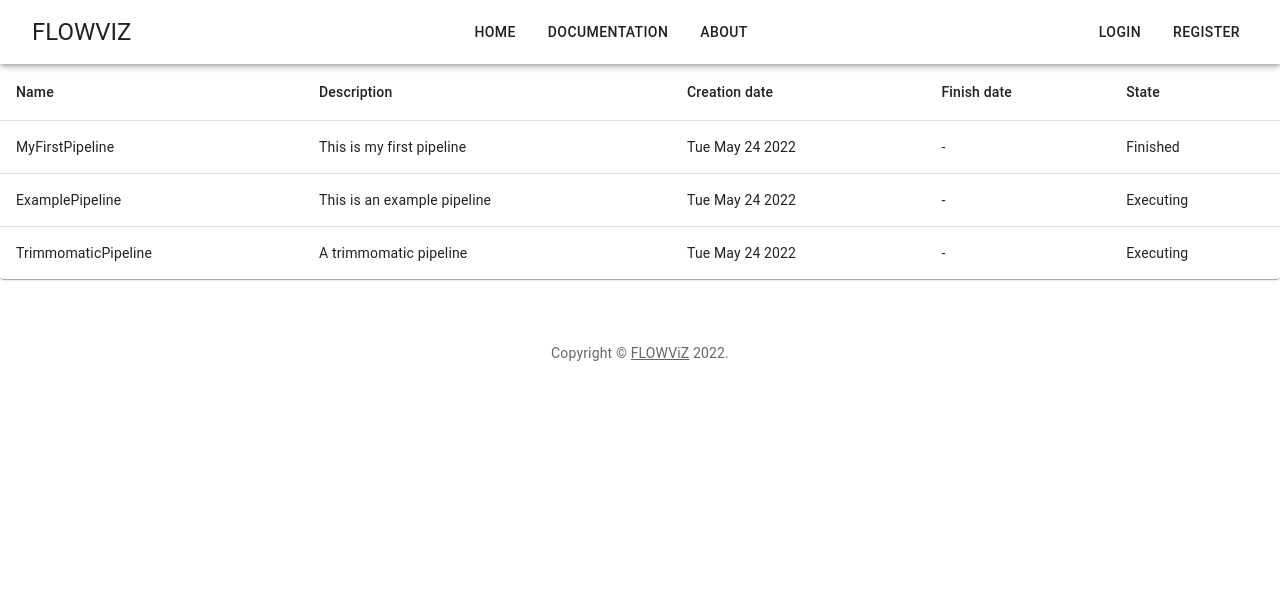
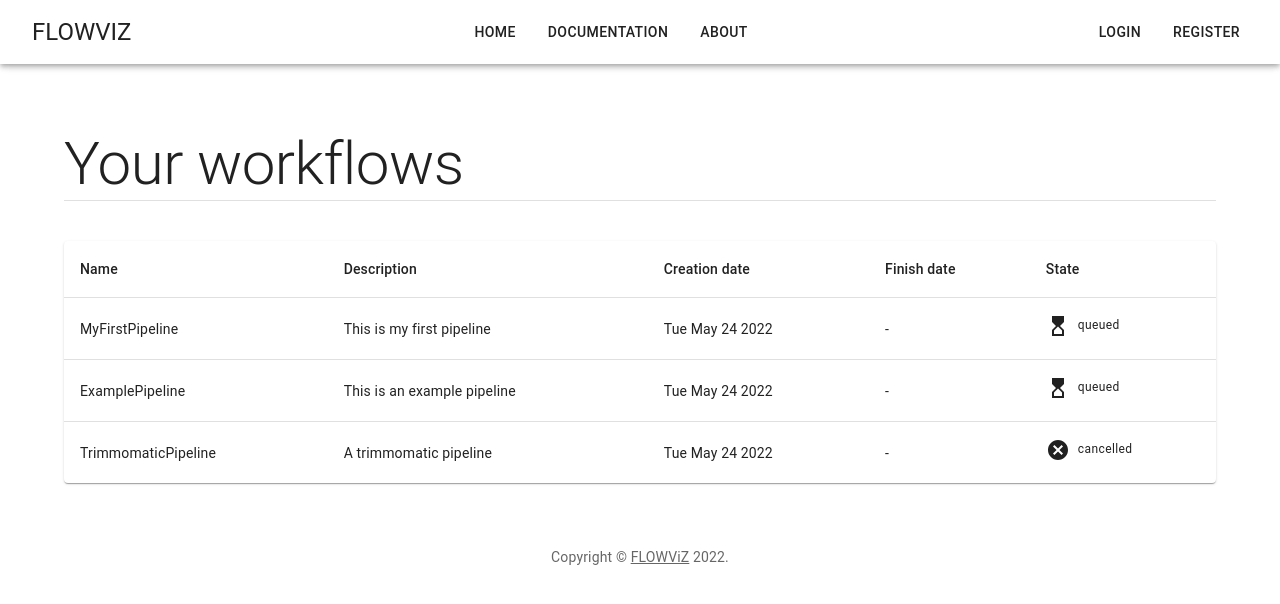
Before and after one commit to mig07/FLOWViZ, a React (Create React App) app in the folder client/: page /workflow in a window 1280 px wide. Shown: the top 604 px of the page. Built offline with nearby package versions, Linux system fonts and the light colour scheme.

Commit message:
Client: building workflow table page

```diff
--- a/client/src/App.js
+++ b/client/src/App.js
@@ -42,7 +42,11 @@ export default function App() {
             <Route path={"/about"} element={<About />} />
             <Route path={"/login"} element={<Login />} />
             <Route path={"/register"} element={<Register />} />
-            <Route exact path={"/workflow"} element={<WorkflowList />} />
+            <Route
+              exact
+              path={"/workflow"}
+              element={<WorkflowList config={Config.server} />}
+            />
             <Route
               path={"/whiteboard"}
               element={
--- /dev/null
+++ b/client/src/component/common/pageTitle.js
@@ -0,0 +1,11 @@
+import React from "react";
+import { Divider, Typography } from "@mui/material";
+
+export default function PageTitle({ name }) {
+  return (
+    <>
+      <Typography variant="h2">{name}</Typography>
+      <Divider />
+    </>
+  );
+}
--- a/client/src/hooks/useFetch.js
+++ b/client/src/hooks/useFetch.js
@@ -13,6 +13,8 @@ export default function useFetch(url, options) {
   const [reqState, setReqState] = useState(null);
   const [error, setError] = useState(null);
 
+  const emptyResponses = ["", {}, []];
+
   useEffect(async () => {
     setReqState(RequestState.starting);
 
@@ -24,9 +26,8 @@ export default function useFetch(url, options) {
       );
 
       // If response comes empty, then it is considered an error
-      if (!response || response === "" || response === "{}") {
-        NoResourceFoundException();
-        return;
+      if (!response || emptyResponses.includes(response)) {
+        throw NoResourceFoundException();
       }
 
       // Saving response data into state
@@ -38,6 +39,6 @@ export default function useFetch(url, options) {
       setReqState(RequestState.success);
     }
   }, [url]);
-
+  console.log([data, reqState, error]);
   return [data, reqState, error];
 }
--- a/client/src/page/workflowList.js
+++ b/client/src/page/workflowList.js
@@ -1,32 +1,117 @@
-import * as React from 'react';
-import Table from '@mui/material/Table';
-import TableBody from '@mui/material/TableBody';
-import TableCell from '@mui/material/TableCell';
-import TableContainer from '@mui/material/TableContainer';
-import TableHead from '@mui/material/TableHead';
-import TableRow from '@mui/material/TableRow';
-import Paper from '@mui/material/Paper';
+import CancelIcon from "@mui/icons-material/Cancel";
+import CheckCircleIcon from "@mui/icons-material/CheckCircle";
+import HourglassTopIcon from "@mui/icons-material/HourglassTop";
+import {
+  Container,
+  Grid,
+  IconButton,
+  Toolbar,
+  Typography,
+} from "@mui/material";
+import Paper from "@mui/material/Paper";
+import Table from "@mui/material/Table";
+import TableBody from "@mui/material/TableBody";
+import TableCell from "@mui/material/TableCell";
+import TableContainer from "@mui/material/TableContainer";
+import TableHead from "@mui/material/TableHead";
+import TableRow from "@mui/material/TableRow";
+import * as React from "react";
+import Loading from "../component/common/loading";
+import PageTitle from "../component/common/pageTitle";
+import ResourceNotFound from "../component/common/resourceNotFound";
+import Request from "../service/request";
+
+const WorkflowStates = {
+  cancelled: "cancelled",
+  queued: "queued",
+  running: "running",
+  completed: "completed",
+};
 
 function createData(name, description, creationDate, finishDate, state) {
   return { name, description, creationDate, finishDate, state };
 }
 
 const rows = [
-    createData('MyFirstPipeline', "This is my first pipeline", new Date().toDateString(), "-", "Finished"),
-    createData('ExamplePipeline', "This is an example pipeline", new Date().toDateString(), "-", "Executing"),
-    createData('TrimmomaticPipeline', "A trimmomatic pipeline", new Date().toDateString(), "-", "Executing"),
+  createData(
+    "MyFirstPipeline",
+    "This is my first pipeline",
+    new Date().toDateString(),
+    "-",
+    WorkflowStates.queued
+  ),
+  createData(
+    "ExamplePipeline",
+    "This is an example pipeline",
+    new Date().toDateString(),
+    "-",
+    WorkflowStates.queued
+  ),
+  createData(
+    "TrimmomaticPipeline",
+    "A trimmomatic pipeline",
+    new Date().toDateString(),
+    "-",
+    WorkflowStates.cancelled
+  ),
 ];
 
-const componentStyle={
+const componentStyle = {
   TableCell: {
-    align: "center"
+    align: "center",
+  },
+};
+
+const State = ({ icon, state }) => {
+  return (
+    <Grid container spacing={1}>
+      <Grid item>{icon}</Grid>
+      <Grid item>
+        <Typography variant="caption">{state}</Typography>
+      </Grid>
+    </Grid>
+  );
+};
+
+const getState = (value) => {
+  switch (value) {
+    case WorkflowStates.cancelled:
+      return <State icon={<CancelIcon />} state={value} />;
+    case WorkflowStates.queued:
+      return <State icon={<HourglassTopIcon />} state={value} />;
+    case WorkflowStates.running:
+      return <State icon={<Loading />} state={value} />;
+    case WorkflowStates.completed:
+      return <State icon={<CheckCircleIcon />} state={value} />;
   }
-}
+};
 
-export default function WorkflowList() {
+export default function WorkflowList({ config }) {
+  const url = `${config.appProtocol}://${config.address}:${config.port}/workflow`;
+
+  const onSuccess = (workflows) => {
+    rows.map((workflow) => (
+      <TableRow
+        key={workflow.name}
+        sx={{ "&:last-child td, &:last-child th": { border: 0 } }}
+      >
+        <TableCell component="th" scope="row">
+          {workflow.name}
+        </TableCell>
+        <TableCell>{workflow.description}</TableCell>
+        <TableCell>{workflow.creationDate}</TableCell>
+        <TableCell>{workflow.finishDate}</TableCell>
+        <TableCell>{getState(workflow.state)}</TableCell>
+      </TableRow>
+    ));
+  };
+
   return (
-      <div style={componentStyle}>
-        <TableContainer style={componentStyle} component={Paper}>
+    <>
+      <Toolbar />
+      <Container maxWidth="lg">
+        <PageTitle name="Your workflows" />
+        <TableContainer style={componentStyle} component={Paper} sx={{ mt: 5 }}>
           <Table sx={{ minWidth: 650 }} aria-label="simple table">
             <TableHead>
               <TableRow>
@@ -41,19 +126,21 @@ export default function WorkflowList() {
               {rows.map((row) => (
                 <TableRow
                   key={row.name}
-              sx={{ '&:last-child td, &:last-child th': { border: 0 } }}>
+                  sx={{ "&:last-child td, &:last-child th": { border: 0 } }}
+                >
                   <TableCell component="th" scope="row">
                     {row.name}
                   </TableCell>
                   <TableCell>{row.description}</TableCell>
                   <TableCell>{row.creationDate}</TableCell>
                   <TableCell>{row.finishDate}</TableCell>
-              <TableCell>{row.state}</TableCell>
+                  <TableCell>{getState(row.state)}</TableCell>
                 </TableRow>
               ))}
             </TableBody>
           </Table>
         </TableContainer>
-  </div>
+      </Container>
+    </>
   );
 }
```
Lines whose indentation alone changed are shown as unchanged.
